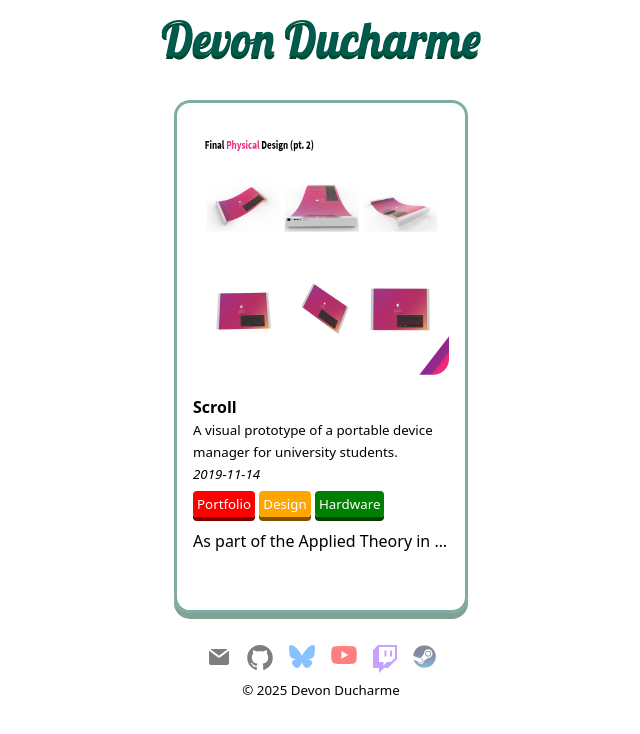
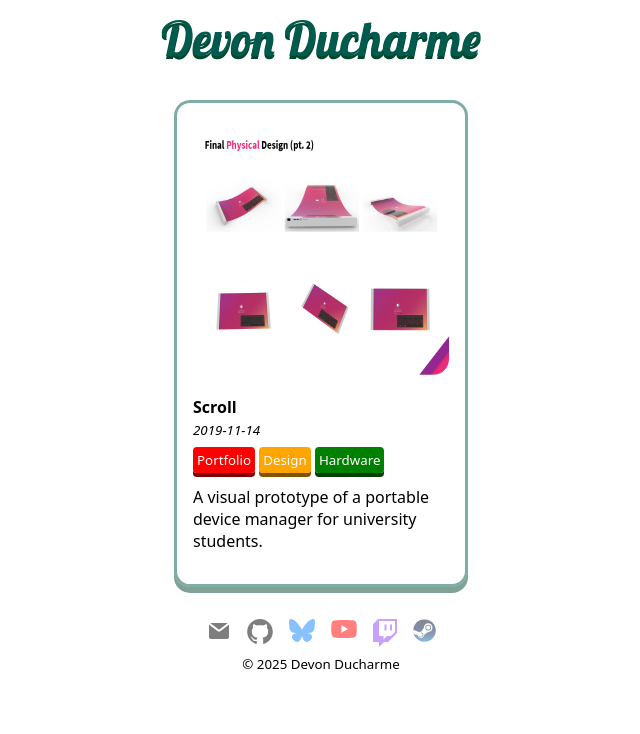
Before and after one commit to buddydudedev/portfolio.buddydude.dev, a Jekyll site: the page built from index.html, in a window 1280 px wide. Shown: the top 734 px of the page, without its empty margins (327-967 px from the left). Built offline with Jekyll 4.4.1, drawn with Linux system fonts in a browser that asks for light colours.

Commit message:
Short summaries

```diff
--- a/_posts/2019-11-14-scroll.md
+++ b/_posts/2019-11-14-scroll.md
@@ -1,9 +1,8 @@
 ---
 layout: post
 title: Scroll
-subtitle: "A visual prototype of a portable device manager for university students."
 assets_dir: scroll
-summary: "As part of the Applied Theory in Design course, we were tasked with collaborating in groups to identify a problem and design a prototype of a solution. I collaborated with students in other majors to create a portable device manager for university students which we later called Scroll."
+summary: "A visual prototype of a portable device manager for university students."
 categories: [portfolio, design, hardware]
 permalink: /portfolio/scroll
 thumbnail: thumbnail.png
--- a/buddydude.dev.css
+++ b/buddydude.dev.css
@@ -166,17 +166,6 @@ article img {
     max-width: 720px;
 }
 
-.post-summary {
-    max-width: 100%;
-    height: 4rem;
-}
-
-.post-summary p {
-    white-space: nowrap;
-    overflow: hidden;
-    text-overflow: ellipsis;
-}
-
 
 @keyframes colorize-logo {
     0%, 100% {
--- a/index.html
+++ b/index.html
@@ -23,7 +23,7 @@ layout: default
             <small category="{{ category }}">{{ category }}</small>
             {% endfor %}
         </div>
-        <div class="post-summary">
+        <div>
             <p>{{ post.summary }}</p>
         </div>
     </a>
```
